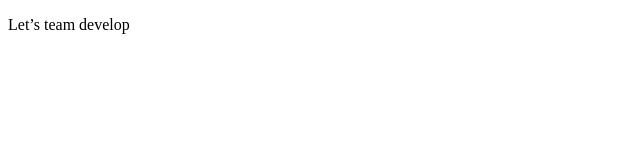
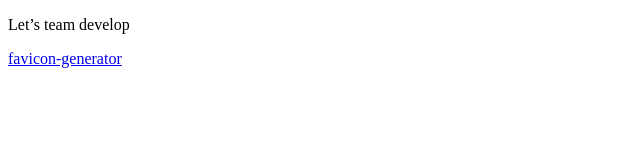
Before and after one commit to endokanta0531/branch-kadaiB, a plain HTML site: page index.html in a window 1280 px wide. Shown: the whole page, without its empty margins (0-640 px from the left). Drawn offline with Linux system fonts and the light colour scheme.

Commit message:
リンクを追記

```diff
--- a/index.html
+++ b/index.html
@@ -7,5 +7,6 @@
 </head>
 <body>
     <p>Let’s team develop</p>
+    <a href="https://favicon-generator.mintsu-dev.com/">favicon-generator</a>
 </body>
 </html>
```
